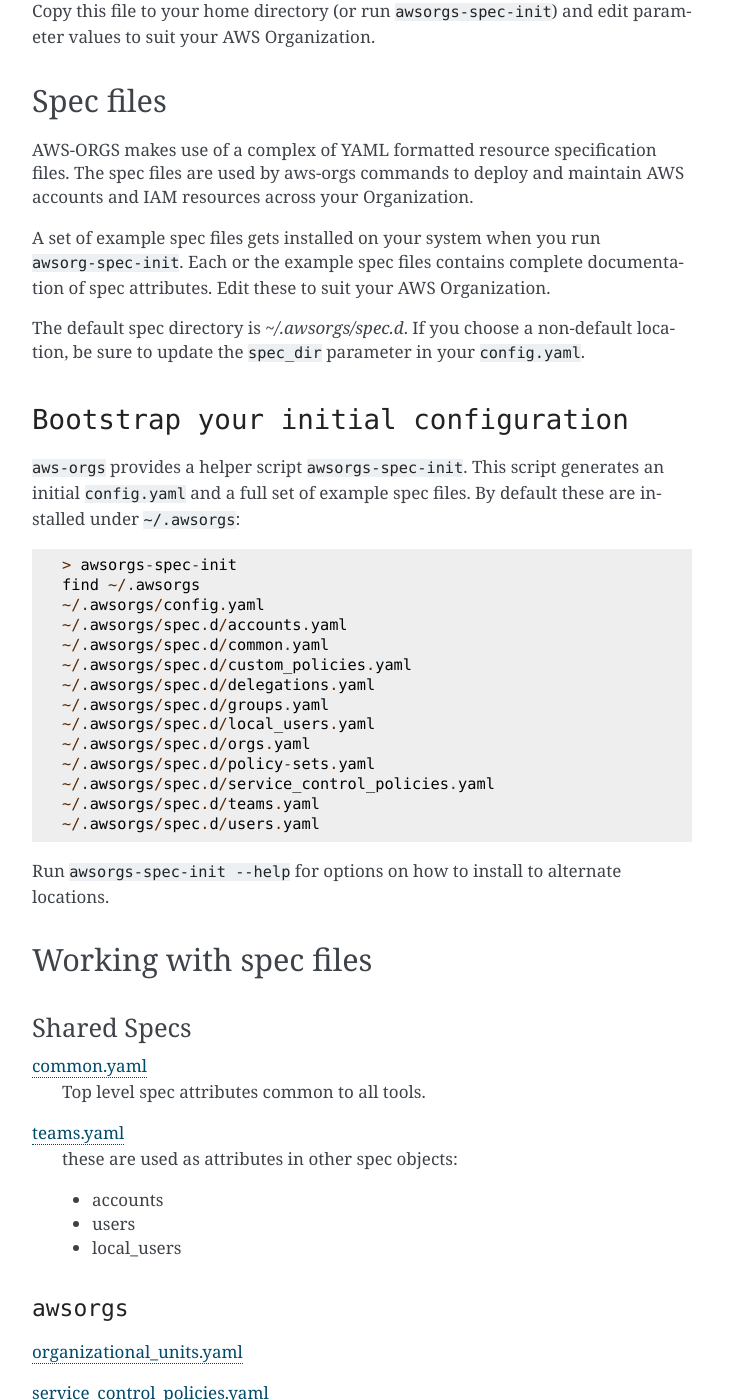
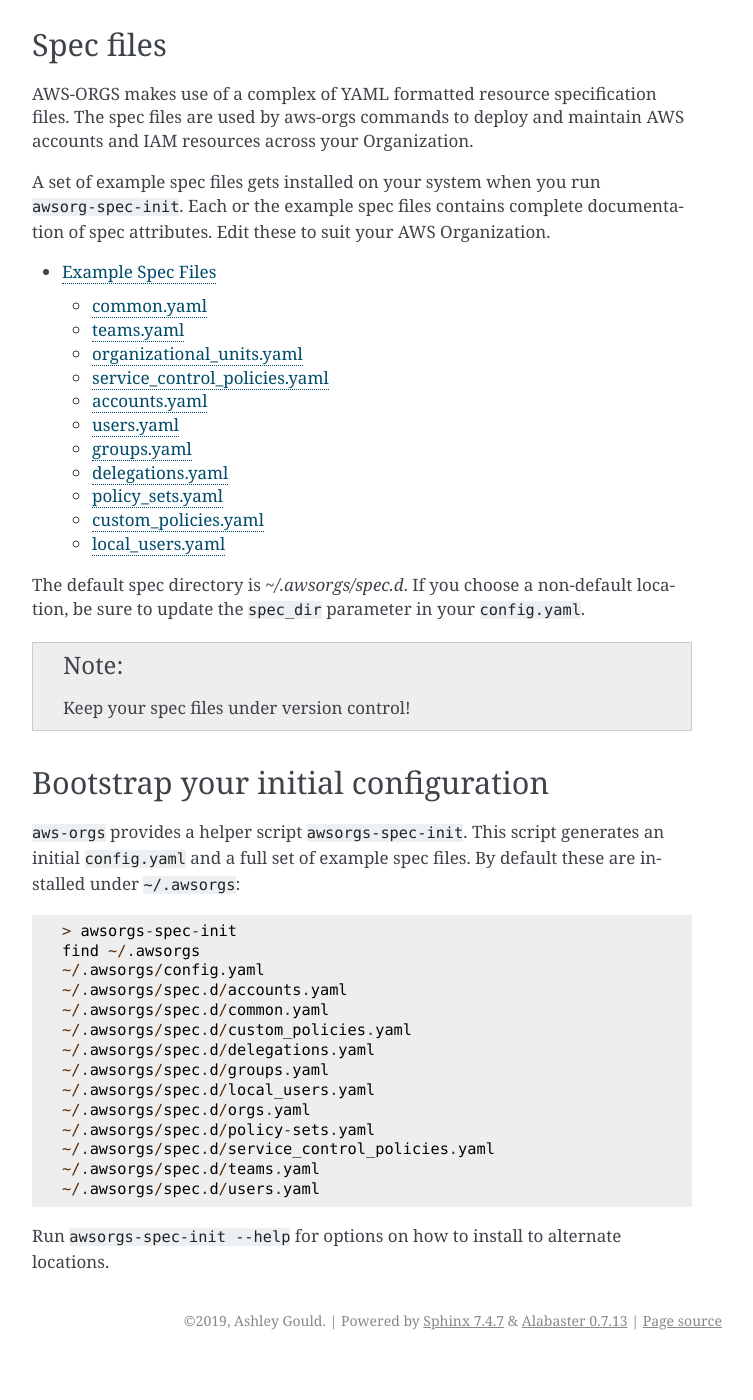
Before and after one commit to ucopacme/aws-orgs, a Sphinx documentation site: the page built from docs/source/configuration.rst, in a window 1280 px wide and 1400 px high, scrolled down 739 px. Shown: the whole window, without its empty margins (388-1141 px from the left). Built offline with Sphinx 7.4.7, drawn with Linux system fonts in a browser that asks for light colours; after the commit the page ends 2099 px from its top, so only the background shows below that; some of the changed text lies outside the part shown.

Commit message:
more documentation tweeking

```diff
--- a/docs/source/configuration.rst
+++ b/docs/source/configuration.rst
@@ -1,5 +1,5 @@
-Spec Files and CLI Configuration
-================================
+Configuration Basics
+====================
 
 There are two aspects os ``aws-orgs`` configuration:
 
@@ -41,17 +41,22 @@
 ``awsorg-spec-init``.  Each or the example spec files contains complete
 documentation of spec attributes.  Edit these to suit your AWS Organization.
 
+.. toctree::
+
+   example_spec_files
+
+
 The default spec directory is `~/.awsorgs/spec.d`.  If you choose a non-default
 location, be sure to update the ``spec_dir`` parameter in your ``config.yaml``.
 
-.. Note
+.. note::
 
    Keep your spec files under version control!
 
 
 
-``Bootstrap your initial configuration``
-----------------------------------------
+Bootstrap your initial configuration
+------------------------------------
 
 ``aws-orgs`` provides a helper script ``awsorgs-spec-init``.  This script generates
 an initial ``config.yaml`` and a full set of example spec files.  By default
@@ -73,61 +78,3 @@
   ~/.awsorgs/spec.d/users.yaml
 
 Run ``awsorgs-spec-init --help`` for options on how to install to alternate locations.
-
-
-
-Working with spec files
------------------------
-
-.. toctree::
-   :hidden:
-
-   spec_files
-
-
-Shared Specs
-************
-
-:ref:`spec_files:common.yaml`
-  Top level spec attributes common to all tools.
-
-
-:ref:`spec_files:teams.yaml`
-  these are used as attributes in other spec objects:
-
-  - accounts
-  - users
-  - local_users
-
-
-
-``awsorgs``
-***********
-
-:ref:`spec_files:organizational_units.yaml`
-
-:ref:`spec_files:service_control_policies.yaml`
-
-
-
-``awsaccounts``
-***************
-
-:ref:`spec_files:accounts.yaml`
-
-
-
-``awsauth``
-***********
-
-:ref:`spec_files:users.yaml`
-
-:ref:`spec_files:groups.yaml`
-
-:ref:`spec_files:delegations.yaml`
-
-:ref:`spec_files:policy_sets.yaml`
-
-:ref:`spec_files:custom_policies.yaml`
-
-:ref:`spec_files:local_users.yaml`
--- a/docs/source/index.rst
+++ b/docs/source/index.rst
@@ -12,6 +12,7 @@
 
    getting_started
    configuration
+   working_with_spec_files
    aws_organizations
    centralized_iam_access
 
```
Also changed, not shown: docs/source/working_with_spec_files.rst (added, +50 -0 lines), docs/source/example_spec_files.rst (renamed from docs/source/spec_files.rst).
